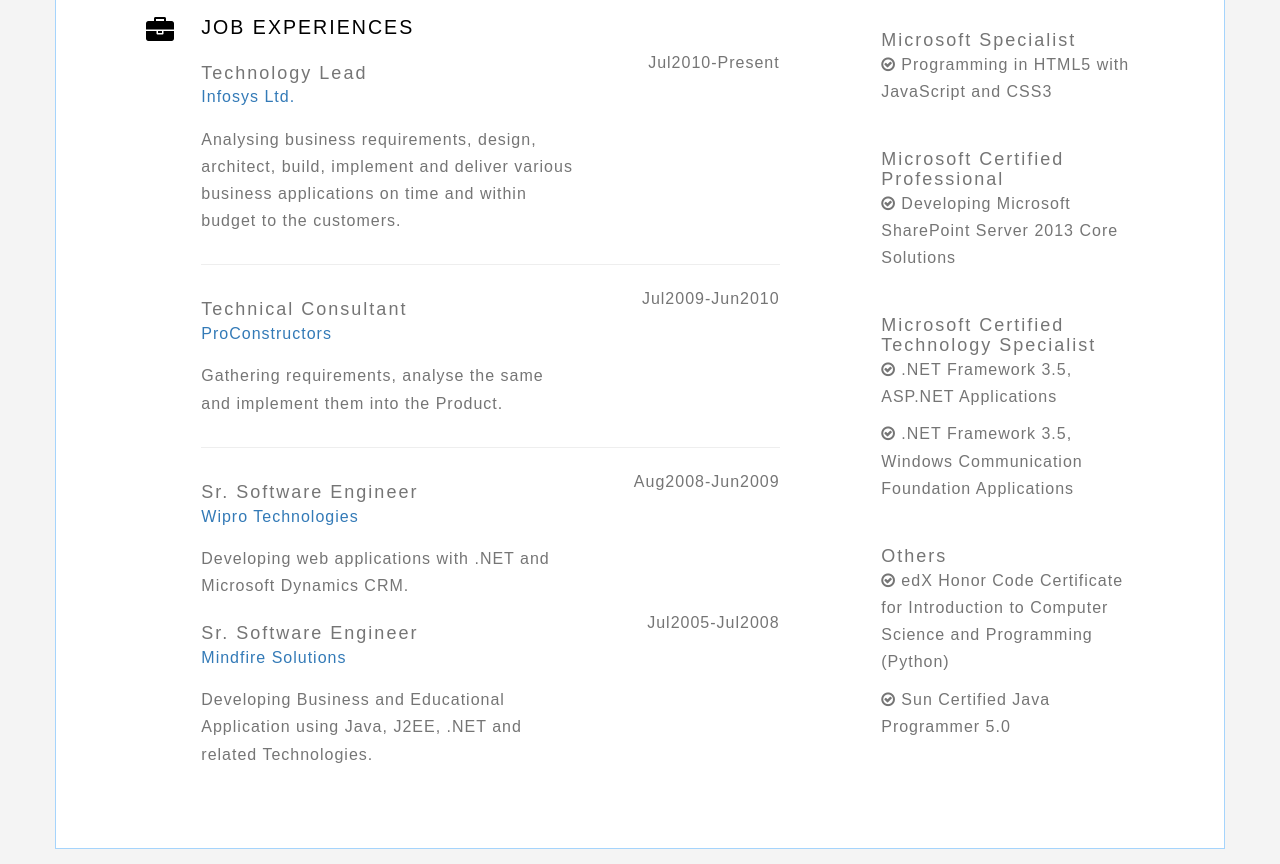
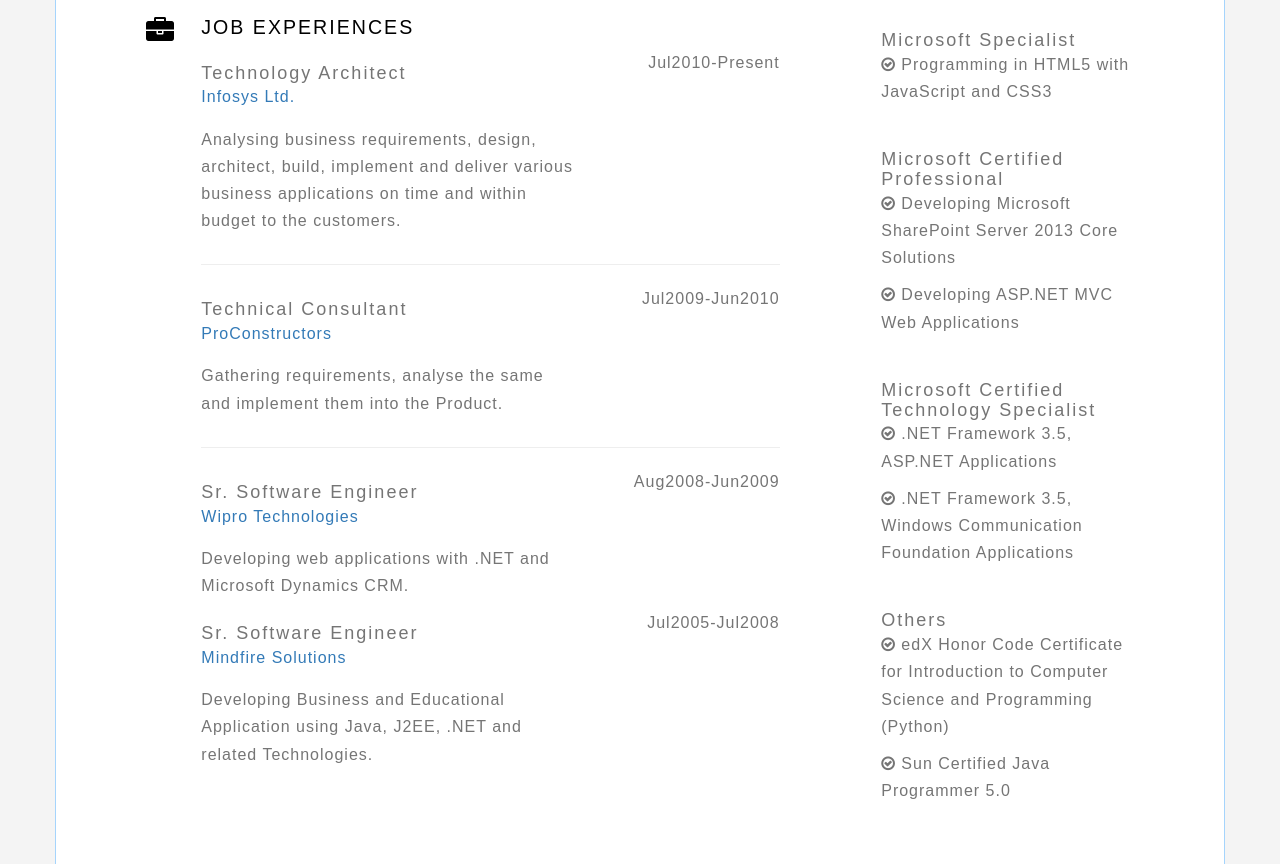
Before and after one commit to vubn/vubn.github.io, a plain HTML site: page index.html in a window 1280 px wide. Shown: the part 1405-2269 px from the top of the page. Drawn offline with nearby package versions, Linux system fonts and the light colour scheme; a script that the page names is missing; a web font is replaced by a local one.

Commit message:
Updated details

```diff
--- a/index.html
+++ b/index.html
@@ -144,7 +144,7 @@
                     <h3>Job Experiences</h3>
                     <div class="row">
                         <div class="col-md-8">
-                            <h4>Technology Lead</h4>
+                            <h4>Technology Architect</h4>
                             <p class="sub"><a href="http://www.infpsys.com/">Infosys Ltd.</a>
                             </p>
                             <p>Analysing business requirements, design, architect, build, implement and deliver various
@@ -266,6 +266,8 @@
                         <h4>Microsoft Certified Professional</h4>
                         <p><span class="fa fa-check-circle-o"> </span> Developing Microsoft SharePoint Server 2013 Core Solutions
                         </p>
+                        <p><span class="fa fa-check-circle-o"> </span> Developing ASP.NET MVC Web Applications
+                        </p>
                     </div>
                     <div class="award">
                         <h4>Microsoft Certified Technology Specialist</h4>
```
